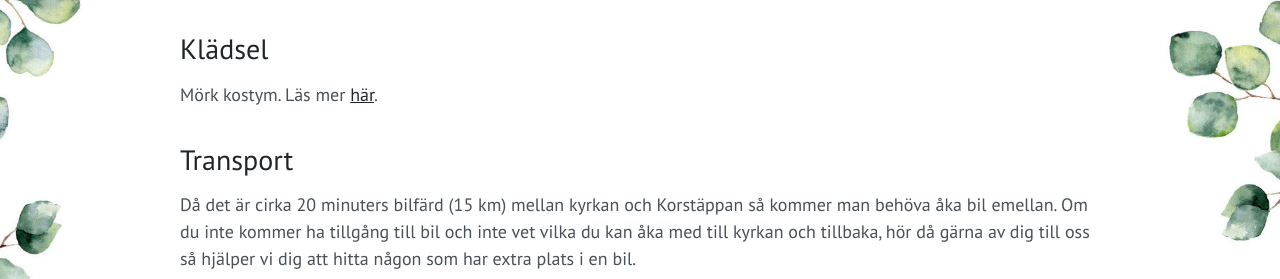
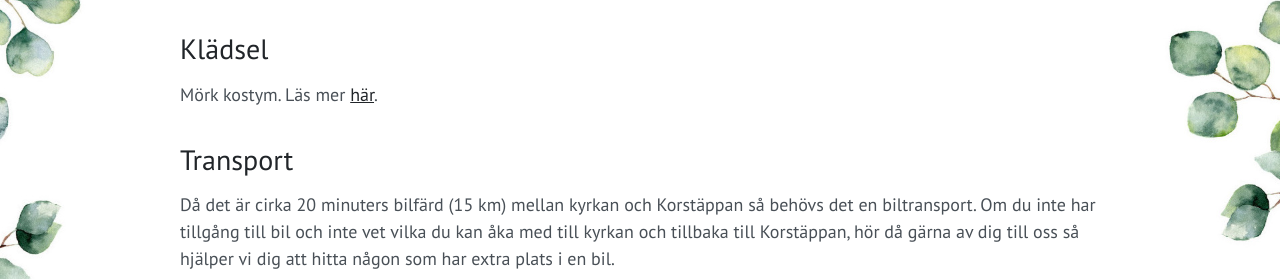
Before and after one commit to frellan/emmafredrik2019, a website: page important-info.html in a window 1280 px wide. Shown: the part 647-926 px from the top of the page. Drawn offline with Linux system fonts and the light colour scheme.

Commit message:
Typos again

```diff
--- a/important-info.html
+++ b/important-info.html
@@ -94,8 +94,8 @@
 
           <h3>Transport</h3>
           <p>
-            Då det är cirka 20 minuters bilfärd (15 km) mellan kyrkan och Korstäppan så kommer man behöva åka bil emellan.
-            Om du inte kommer ha tillgång till bil och inte vet vilka du kan åka med till kyrkan och tillbaka, hör då gärna av dig
+            Då det är cirka 20 minuters bilfärd (15 km) mellan kyrkan och Korstäppan så behövs det en biltransport.
+            Om du inte har tillgång till bil och inte vet vilka du kan åka med till kyrkan och tillbaka till Korstäppan, hör då gärna av dig
             till oss så hjälper vi dig att hitta någon som har extra plats i en bil.
           </p>
 
```
Also changed, not shown: accomodation.html (+3 -3 lines).
